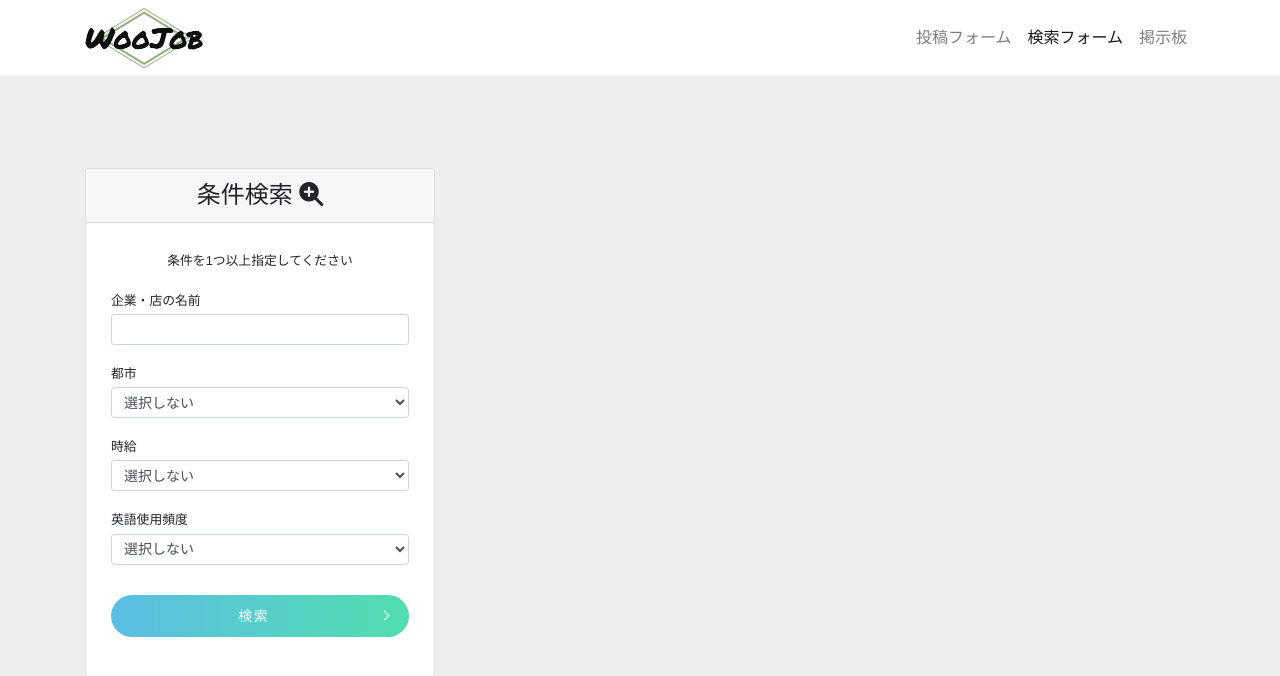
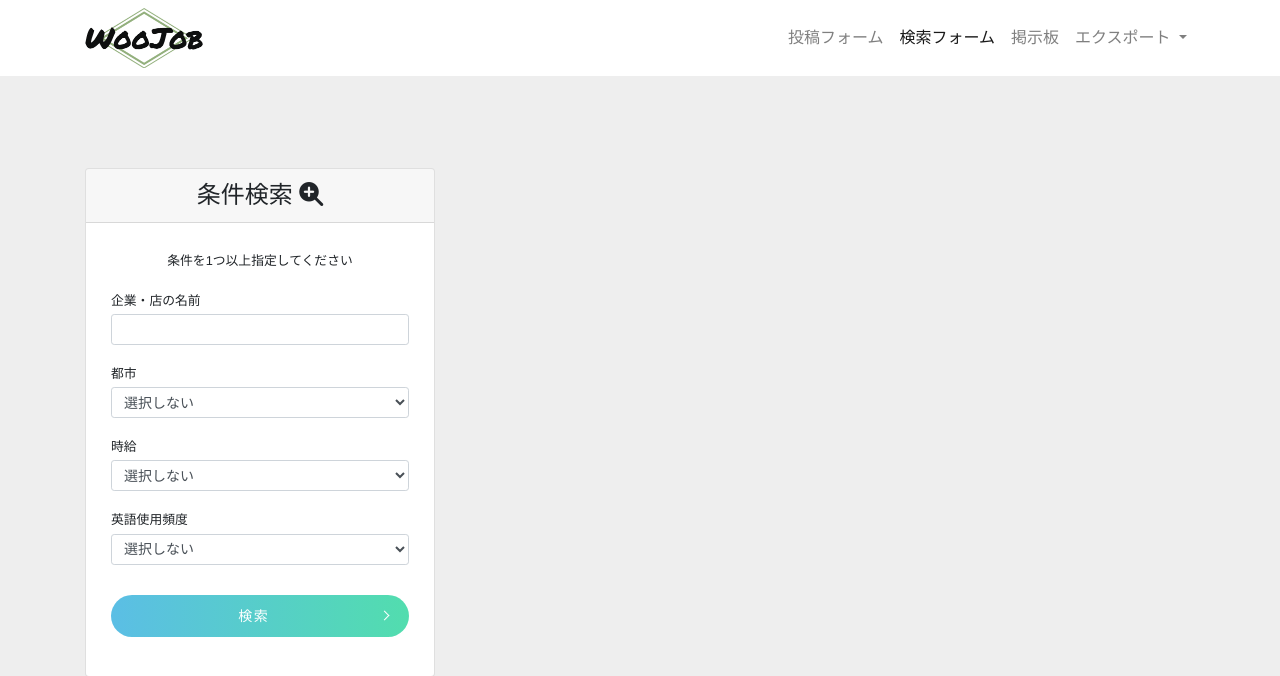
Before and after one commit to sohh85/WooJob_php_app, a PHP site: page /job_find/job_find.php in a window 1280 px wide. Shown: the top 676 px of the page. Run offline with PHP 8.4, Linux system fonts and the light colour scheme; the visitor is signed in with stand-in values (Sample User, id 1); data that the repository does not hold is empty; a stand-in replaces the project's code that opens the database connection; some libraries are stand-ins or nearby versions.

Commit message:
ドロップダウンメニューをログイン後の3つのファイルに追加

```diff
--- a/www/html/bulletin_board/index.php
+++ b/www/html/bulletin_board/index.php
@@ -99,7 +99,6 @@ if (isset($_REQUEST['res'])) {
                     <li class="nav-item">
                         <a class="nav-link active" href="#">掲示板<span class="sr-only">(current)</span></a>
                     </li>
-
                     <li class="nav-item dropdown">
                         <a class="nav-link dropdown-toggle" href="#" id="navbarDropdownMenuLink" role="button" data-toggle="dropdown" aria-haspopup="true" aria-expanded="false">
                             エクスポート
@@ -109,7 +108,6 @@ if (isset($_REQUEST['res'])) {
                             <a class="dropdown-item" href="#">明細データ出力</a>
                         </div>
                     </li>
-
                 </ul>
             </div>
         </div>
--- a/www/html/job_find/job_find.php
+++ b/www/html/job_find/job_find.php
@@ -57,6 +57,15 @@ $jobData = getJobData($_GET);
                     </li>
                     <li class="nav-item">
                         <a class="nav-link" href="../bulletin_board/index.php">掲示板</a>
+                    </li>
+                    <li class="nav-item dropdown">
+                        <a class="nav-link dropdown-toggle" href="#" id="navbarDropdownMenuLink" role="button" data-toggle="dropdown" aria-haspopup="true" aria-expanded="false">
+                            エクスポート
+                        </a>
+                        <div class="dropdown-menu" aria-labelledby="navbarDropdownMenuLink">
+                            <a class="dropdown-item" href="#">サマリーデータ出力</a>
+                            <a class="dropdown-item" href="#">明細データ出力</a>
+                        </div>
                     </li>
                 </ul>
             </div>
```
Also changed, not shown: www/html/job_post/job_post.php (+9 -0 lines).
